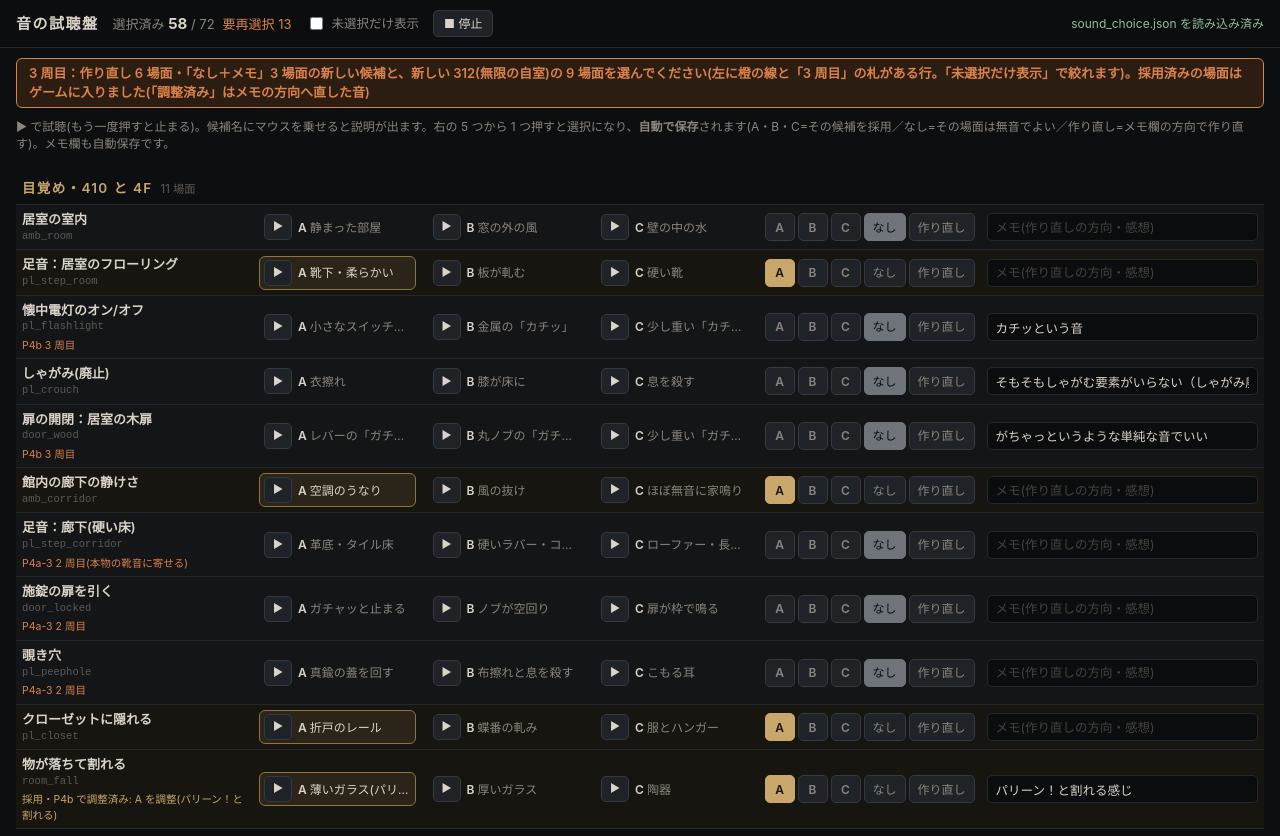
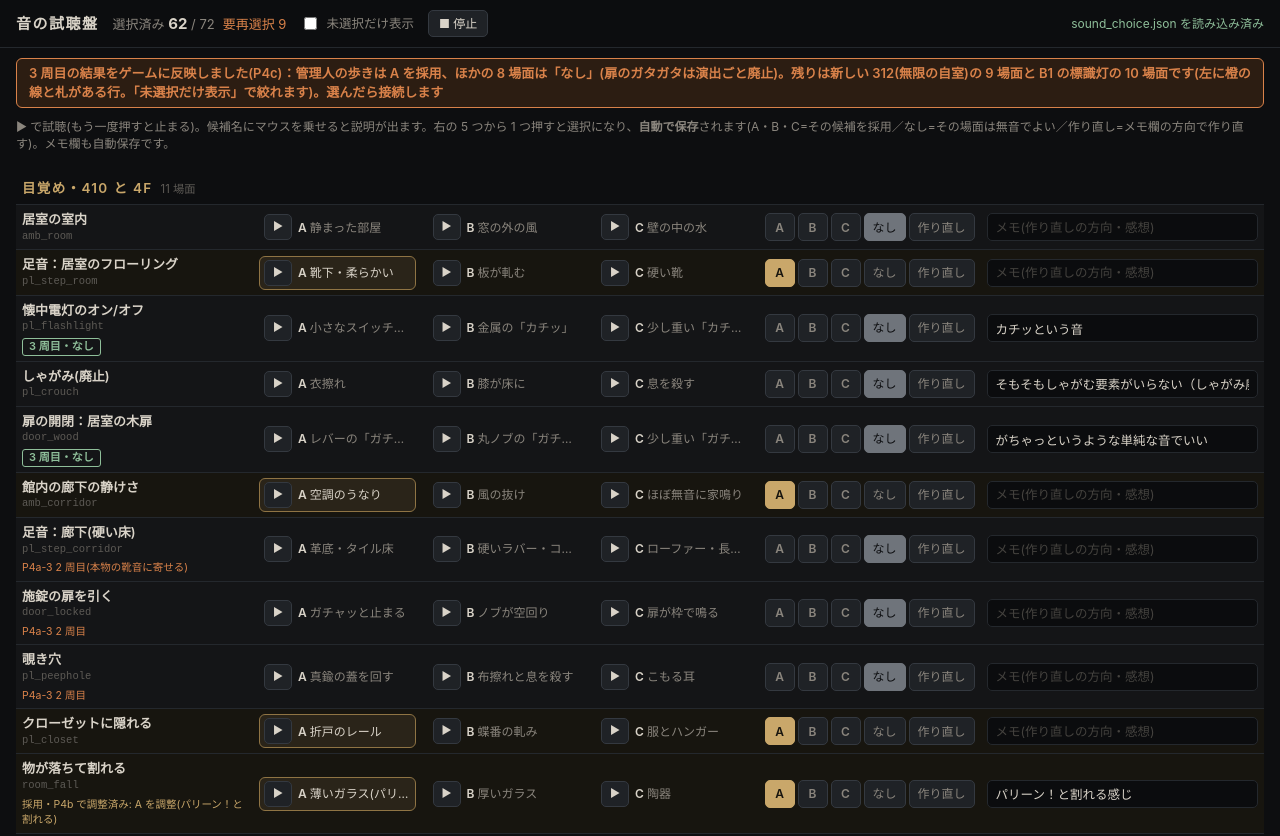
Before and after one commit to KoseiQU/nolife2, a plain HTML site: page samples/sound.html in a window 1280 px wide. Shown: the top 836 px of the page. Drawn offline with Linux system fonts and the light colour scheme.

Commit message:
P4c: 試聴盤の 3 周目の札を反映済みに(enemy_step_walk=採用済み A・8 場面=なし、扉のガタガタは演出ごと廃止)・上部の案内を更新。未選択の 10 行(新 312 の 9・xb1_loop_notice)は残す
Co-Authored-By: Claude Fable 5.1 <noreply@anthropic.com>

```diff
--- a/samples/sound.html
+++ b/samples/sound.html
@@ -41,6 +41,7 @@
   .again-tag { display: inline-block; margin-top: 3px; font-size: 11px; font-weight: 600; color: #1a120b; background: var(--redo); border-radius: 3px; padding: 0 6px; }
   .redone-tag { display: inline-block; margin-top: 3px; font-size: 10.5px; color: var(--redo); }
   .adj-tag { display: inline-block; margin-top: 3px; font-size: 10.5px; color: var(--accent); }
+  .r3done-tag { display: inline-block; margin-top: 3px; font-size: 11px; font-weight: 600; color: var(--ok); border: 1px solid var(--ok); border-radius: 3px; padding: 0 6px; }
   .open-tag { display: inline-block; margin-top: 3px; font-size: 11px; font-weight: 600; color: #0d0e10; background: var(--none); border-radius: 3px; padding: 0 6px; }
   .cand { display: flex; gap: 6px; align-items: center; min-width: 0; padding: 3px 4px; border-radius: 6px; border: 1px solid transparent; }
   .cand.sel { background: var(--sel); border-color: var(--sel-line); }
@@ -85,7 +86,7 @@
   <button id="stop" type="button" style="padding:4px 10px;font-size:12px">■ 停止</button>
   <span class="save" id="save">読み込み中…</span>
 </div></div>
-<p class="round2" id="round2"><span>3 周目：作り直し 6 場面・「なし＋メモ」3 場面の新しい候補と、新しい 312(無限の自室)の 9 場面を選んでください(左に橙の線と「3 周目」の札がある行。「未選択だけ表示」で絞れます)。採用済みの場面はゲームに入りました(「調整済み」はメモの方向へ直した音)</span></p>
+<p class="round2" id="round2"><span>3 周目の結果をゲームに反映しました(P4c)：管理人の歩きは A を採用、ほかの 8 場面は「なし」(扉のガタガタは演出ごと廃止)。残りは新しい 312(無限の自室)の 9 場面と B1 の標識灯の 10 場面です(左に橙の線と札がある行。「未選択だけ表示」で絞れます)。選んだら接続します</span></p>
 <p class="help">▶ で試聴(もう一度押すと止まる)。候補名にマウスを乗せると説明が出ます。右の 5 つから 1 つ押すと選択になり、<b>自動で保存</b>されます(A・B・C=その候補を採用／なし=その場面は無音でよい／作り直し=メモ欄の方向で作り直す)。メモ欄も自動保存です。</p>
 <main><table id="tbl">
   <colgroup><col class="c-name"><col class="c-cand"><col class="c-cand"><col class="c-cand"><col class="c-pick"><col class="c-memo"></colgroup>
@@ -166,8 +167,14 @@ function setNote(id, t) {
 function tidy(id) { const e = doc.choices[id]; if (!e) return; for (const k of Object.keys(e)) if (e[k] === undefined) delete e[k]; if (!Object.keys(e).length) delete doc.choices[id]; }
 // 作り直した場面で pick が redo のまま = ユーザーが新しい候補をまだ選んでいない。
 // P4b 3 周目: 新しい場面(312)は未選択の間、「なし＋メモ」から作り直した場面は pick が none でメモが 2 周目のままの間も「選んでください」
+// P4c: 3 周目の結果をゲームに反映した場面(s.r3.done)。選択が反映した結果のままなら「反映済み」の札(room_door_rattle は redo のまま = 演出ごと廃止でなし)
+const r3Reflected = (s) => {
+  const p = ((doc.choices[s.id] || {}).pick || '').toLowerCase();
+  return !!(s.r3 && s.r3.done) && (s.r3.done === 'none' ? p === 'none' || p === 'redo' : p === s.r3.done);
+};
 const needsAgain = (s) => {
   const e = doc.choices[s.id] || {};
+  if (s.round === 3 && s.r3.done) return false;
   if (s.round === 3) return s.r3.from === 'new' ? !e.pick : e.pick === 'redo' || (s.r3.from === 'none' && e.pick === 'none' && (e.note || '') === s.r3.note);
   return !!s.redone && e.pick === 'redo';
 };
@@ -179,7 +186,9 @@ function paint(id) {
   for (const c of tr.querySelectorAll('.cand')) c.classList.toggle('sel', c.dataset.c === e.pick);
   const m = $('.memo', tr); if (document.activeElement !== m) m.value = e.note || '';
   const againLabel = s.round === 3 ? (s.r3.from === 'new' ? '3 周目・新しい場面(312)' : '3 周目・選んでください') : s.round === 2 ? '2 周目・再選択してください' : '作り直し済み・再選択してください';
-  $('.tags', tr).innerHTML = needsAgain(s) ? `<span class="again-tag">${againLabel}</span>`
+  $('.tags', tr).innerHTML = r3Reflected(s) ? `<span class="r3done-tag">${s.r3.done === 'none' ? (s.id === 'room_door_rattle' ? '3 周目・なし(演出ごと廃止)' : '3 周目・なし') : '3 周目・採用済み(' + s.r3.done.toUpperCase() + ')'}</span>`
+    : s.round === 3 && s.r3.done ? '<span class="again-tag">3 周目の反映後に変更・書き出しと接続が必要</span>'
+    : needsAgain(s) ? `<span class="again-tag">${againLabel}</span>`
     : !e.pick ? '<span class="open-tag">未選択</span>'
     : s.adjusted && ['A', 'B', 'C'].includes(e.pick) ? `<span class="adj-tag">採用・P4b で調整済み: ${esc(s.adjusted)}</span>`
     : s.redone ? `<span class="redone-tag">${esc(s.redone)}</span>` : '';
```
